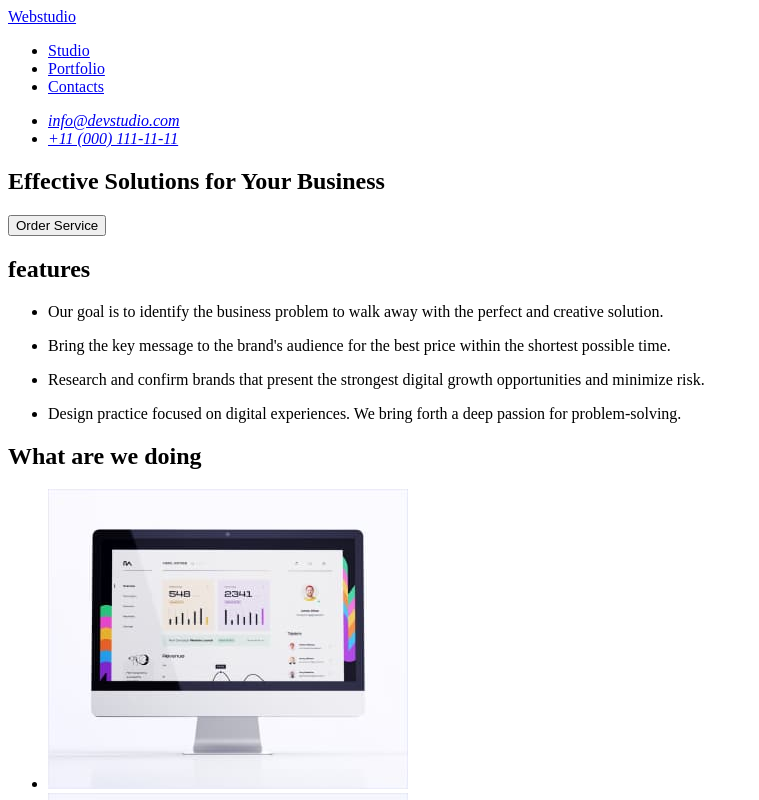
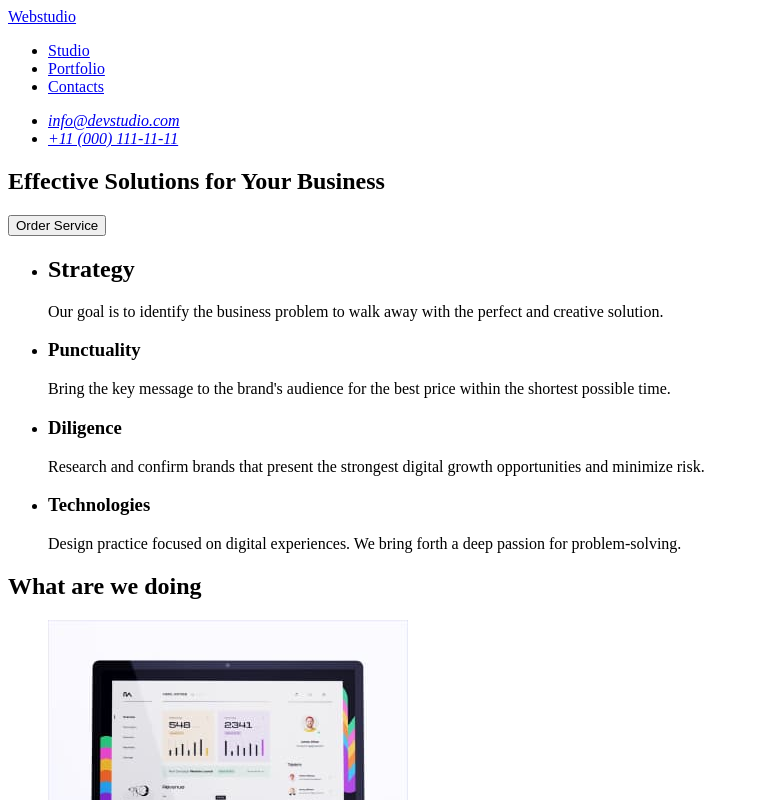
Before and after one commit to Volosatyy-pupok/goit-markup-hw-01, a plain HTML site: page index.html in a window 1280 px wide. Shown: the top 800 px of the page, without its empty margins (0-759 px from the left). Drawn offline with Linux system fonts and the light colour scheme.

Commit message:
Update index.html

```diff
--- a/index.html
+++ b/index.html
@@ -30,19 +30,19 @@
         </ul>
       </address>
     </header>
-    <!-- Hero image -->
+    <!-- Section 1 -->
     <main>
       <section>
         <h1>Effective Solutions for Your Business</h1>
         <button type="button">Order Service</button>
       </section>
-    <!-- Section 1 -->
+    <!-- Section 2 -->
 
     <section>
-      <h2>features</h2>
+      <title><h2>features</h2></title>
       <ul>
         <li>
-          <title><h2>Strategy</h2></title>
+          <h2>Strategy</h2>
           <p>
             Our goal is to identify the business problem to walk away with the
             perfect and creative solution.
@@ -50,7 +50,7 @@
         </li>
 
         <li>
-          <title><h3>Punctuality</h3></title>
+        <h3>Punctuality</h3>
           <p>
             Bring the key message to the brand's audience for the best price
             within the shortest possible time.
@@ -58,7 +58,7 @@
         </li>
 
         <li>
-          <title><h3>Diligence</h3></title>
+         <h3>Diligence</h3>
           <p>
             Research and confirm brands that present the strongest digital
             growth opportunities and minimize risk.
@@ -66,7 +66,7 @@
         </li>
 
         <li>
-          <title><h3>Technologies</h3></title>
+         <h3>Technologies</h3>
           <p>
             Design practice focused on digital experiences. We bring forth a
             deep passion for problem-solving.
@@ -75,7 +75,7 @@
       </ul>
     </section>
 
-    <!-- Section 2 -->
+    <!-- Section 3 -->
 
     <section>
       <h2>What are we doing</h2>
@@ -86,10 +86,10 @@
       </ul>
     </section>
 
-    <!-- Section 3-->
+    <!-- Section 4-->
 
     <section>
-      <title><h2>Our Team</h2></title>
+    <h2>Our Team</h2>
 
       <img src="./images/team1.jpg" alt="team1.jpg" width="246" />
       <h2>Mark Guerrero</h2>
```
